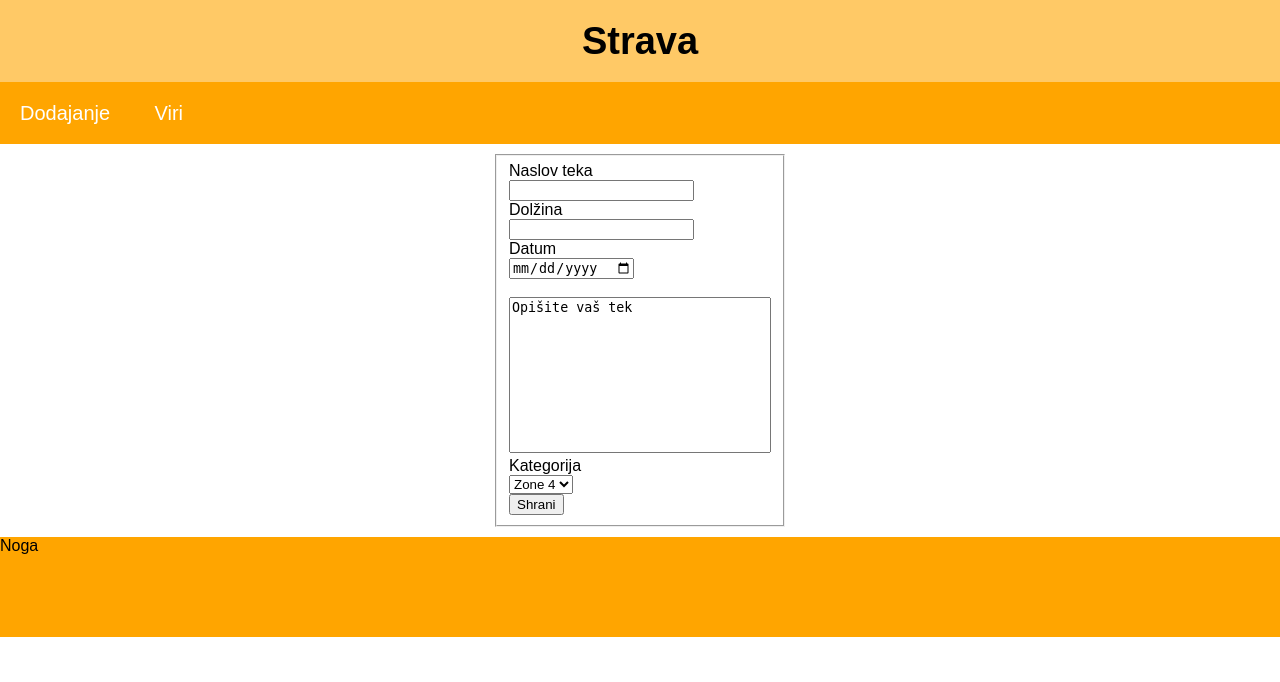
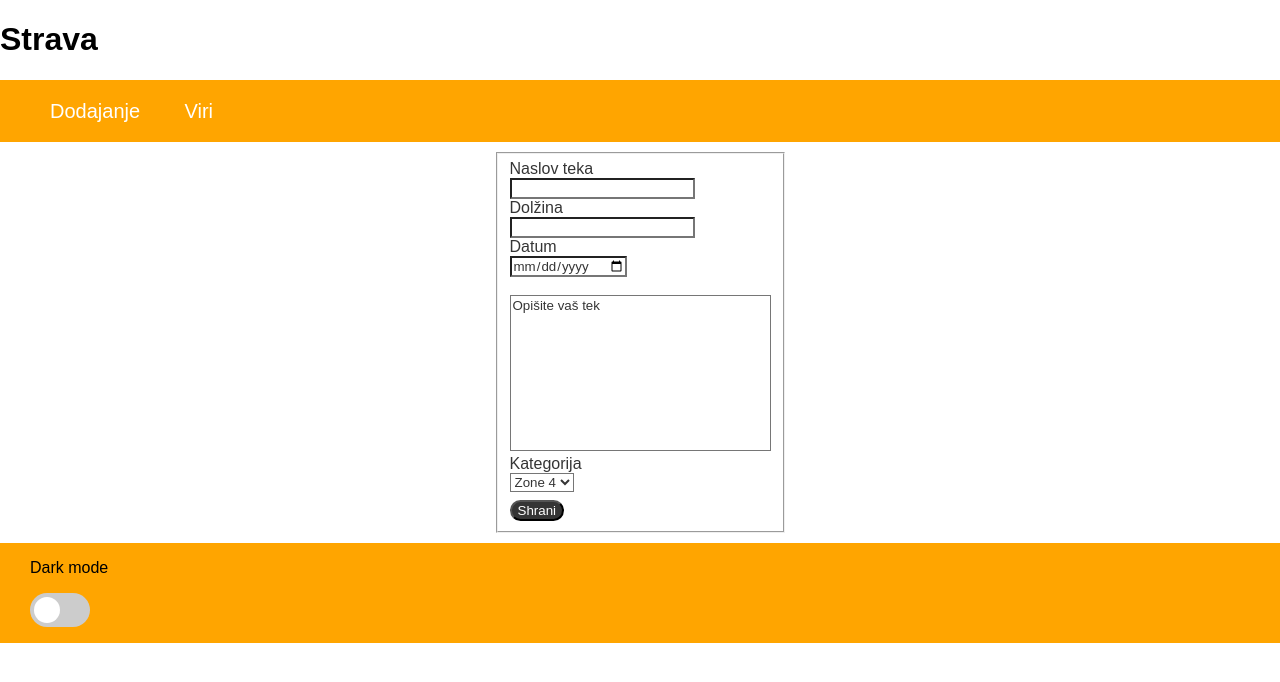
Before and after one commit to klemenp950/ST, a PHP site: page /dodajanje.html in a window 1280 px wide; the page is wider, and only the part inside the window is pictured. Shown: the top 682 px of that part. Run offline with PHP 8.4, Linux system fonts and the light colour scheme.

Commit message:
Dark mode kinda dela.

```diff
--- a/Naloga 1/dodajanje.html
+++ b/Naloga 1/dodajanje.html
@@ -16,11 +16,11 @@
     <div class="desnaReklama"></div>
     <fieldset>
         <label for="naslov">Naslov teka</label>
-        <input type="text" id="naslov"> <br>
+        <input type="text" id="naslov" class="vnos"> <br>
         <label for="dolzina">Dolžina</label> <br>
-        <input type="number" id="dolzina"> <br>
+        <input type="number" id="dolzina" class="vnos"> <br>
         <label for="datum">Datum</label> <br>
-        <input type="date" id="datum"> <br> <br>
+        <input type="date" id="datum" class="vnos"> <br> <br>
         <textarea name="opis" id="opis" cols="30" rows="10" onfocus="izbrisiBesedilo()">Opišite vaš tek</textarea>
         <label for="kategorija">Kategorija</label> <br>
         <select id="kategorija" name="kategorija">
@@ -29,11 +29,15 @@
             <option selected="selected">Zone 4</option>
             <option>Zone 5</option>
         </select> <br>
-        <input type="button" value="Shrani">
+        <input type="button" value="Shrani" class="gumb">
     </fieldset>
     <div class="levaReklama"></div>
     <footer>
-        Noga
+        <p>Dark mode</p>
+        <label class="switch">
+            <input type="checkbox" onclick="toggleDarkMode()" id="darkMode">
+            <span class="slider round"></span>
+        </label>
     </footer>
     <script src="script.js"></script>
 </body>
--- a/Naloga 1/script.js
+++ b/Naloga 1/script.js
@@ -1,21 +1,94 @@
 "use strict"
+
 
 function izbrisiBesedilo() {
     document.getElementById("opis").value = "";
   }
 
-let meniPrikazan = window.getComputedStyle(item).display !== 'none';
 
-function prikaziMeni() {
-  var elementi = document.querySelectorAll(".element");
-  if (meniPrikazan) {
-    elementi.forEach(function(element) {
-      element.style.display = 'none';
-  });
+function toggleDarkMode(){
+  var checkBox = document.getElementById("darkMode");
+  if (checkBox.checked) {
+    localStorage.setItem("DarkMode", true);
+    console.log("Dark mode set on true.");
+    setDarkMode("#353535", "#ffffff");
   } else {
-    elementi.forEach(function(element) {
-      element.style.display = 'block';
-    });
+    localStorage.setItem("DarkMode", false);
+    console.log("Dark mode set on false.");
+    setDarkMode("#ffffff", "#353535");
   }
-  meniPrikazan = !meniPrikazan;
 }
+
+function setDarkMode(primarnaBarva, sekundarnaBarva){
+  document.getElementsByTagName("body")[0].style.backgroundColor = primarnaBarva;
+
+  const inputi = document.getElementsByClassName("vnos");
+  for (let i = 0; i < inputi.length; i++) {
+    inputi[i].style.backgroundColor = primarnaBarva;
+    inputi[i].style.color = sekundarnaBarva;
+  }
+
+  const textArea = document.getElementsByTagName("textarea")[0];
+  if (textArea != null) {
+    textArea.style.color = sekundarnaBarva;
+    textArea.style.backgroundColor = primarnaBarva;
+  }
+
+
+  const select = document.getElementsByTagName("select")[0];
+  if (select != null) {
+    select.style.color = sekundarnaBarva;
+    select.style.backgroundColor = primarnaBarva;
+  }
+
+
+  const labels = document.getElementsByTagName("label");
+  if (labels != null) {
+    for (let i = 0; i < labels.length; i++) {
+      labels[i].style.color = sekundarnaBarva;
+    }
+  }
+
+
+  const besedilo = document.getElementsByClassName("besedilo");
+  if (besedilo != null) {
+    for (let i = 0; i < besedilo.length; i++) {
+      besedilo[i].style.color = sekundarnaBarva;
+    }
+  }
+
+
+  const linki = document.getElementsByClassName("link");
+  if (linki != null) {
+    for (let i = 0; i < linki.length; i++) {
+      linki[i].style.color = sekundarnaBarva;
+    }
+  }
+
+  const seznamLinkov = document.getElementsByClassName("seznamLinkov")[0];
+  if (seznamLinkov != null) {
+    seznamLinkov.style.color = sekundarnaBarva;
+  }
+}
+
+document.addEventListener("DOMContentLoaded", () => {
+  // This function is run after the page contents have been loaded
+  // Put your initialization code here
+
+  const darkModeCheckbox = document.getElementsByClassName("gumb")[0]; // Predvidevamo, da je to prvi element z razredom "gumb"
+
+  if (localStorage.getItem("DarkMode") === null) {
+    localStorage.setItem("DarkMode", false);
+  }
+
+  if (localStorage.getItem("DarkMode") === "true") {
+    setDarkMode("#353535", "#ffffff");
+    darkModeCheckbox.checked = true;
+    darkModeCheckbox.setAttribute("checked");
+  } else {
+    setDarkMode("#ffffff", "#353535");
+    darkModeCheckbox.checked = false;
+    darkModeCheckbox.removeAttribute("checked");
+  }
+
+});
--- a/Naloga 1/style.css
+++ b/Naloga 1/style.css
@@ -1,4 +1,37 @@
-h1{
+* {
+    font-family: Arial, Helvetica, sans-serif;
+}
+
+body {
+    background-color: #353535;
+}
+
+input{
+    background-color: #353535;
+    color: white;
+}
+
+textarea {
+    background-color: #353535;
+    color: white;
+}
+
+select{
+    background-color: #353535;
+    color: white;
+}
+
+label{
+    color: white;
+}
+
+.gumb{
+    border-radius: 30px;
+    margin-top: 8px;
+}
+
+
+.naslov{
     text-align: center;
     font-size: 38px;
     background-color: #ffc966;
@@ -19,6 +52,7 @@ nav{
     height: 62.4px;
     grid-area: nav;
     border: 0px;
+    padding: 0px 30px 0px 30px;
 }
 
 .element{
@@ -53,7 +87,7 @@ footer {
     background-color: orange;
     height: 100px;
     grid-area: footer;
-
+    padding: 0px 30px;
 }
 
 .telo {
@@ -114,6 +148,7 @@ textarea {
         background-color: orange;
         display: block;
         border: 0px;
+        margin-right: 30px;
     }
 
     fieldset {
@@ -122,7 +157,9 @@ textarea {
 
     nav {
         height: auto;
+        padding-right: 30px;
     }
+
   }
 
 
@@ -163,3 +200,62 @@ textarea {
         display: none;
     }
   }
+
+
+  .switch {
+    position: relative;
+    display: inline-block;
+    width: 60px;
+    height: 34px;
+  }
+
+  .switch input {
+    opacity: 0;
+    width: 0;
+    height: 0;
+  }
+
+  .slider {
+    position: absolute;
+    cursor: pointer;
+    top: 0;
+    left: 0;
+    right: 0;
+    bottom: 0;
+    background-color: #ccc;
+    transition: .4s;
+  }
+
+  .slider:before {
+    position: absolute;
+    content: "";
+    height: 26px;
+    width: 26px;
+    left: 4px;
+    bottom: 4px;
+    background-color: white;
+    transition: .4s;
+  }
+
+  input:checked + .slider {
+    background-color: #2196F3;
+  }
+
+
+  input:checked + .slider:before {
+    transform: translateX(26px);
+  }
+
+  /* Rounded sliders */
+  .slider.round {
+    border-radius: 34px;
+  }
+
+  .slider.round:before {
+    border-radius: 50%;
+  }
+
+.link{
+    color: white;
+    text-decoration: none;
+}
```
Also changed, not shown: Naloga 1/index.html (+8 -1 lines), Naloga 1/viri.html (+14 -8 lines).
